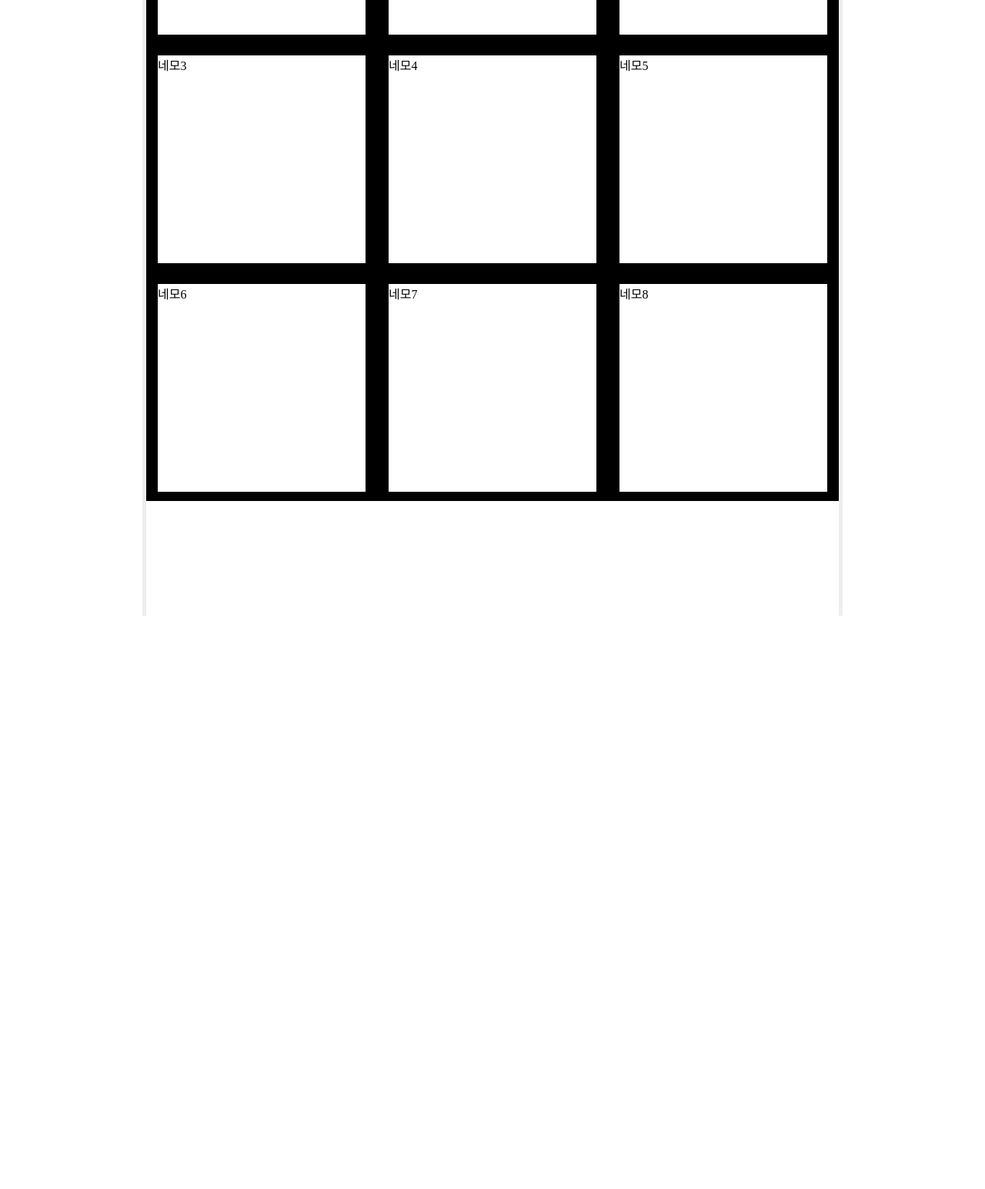
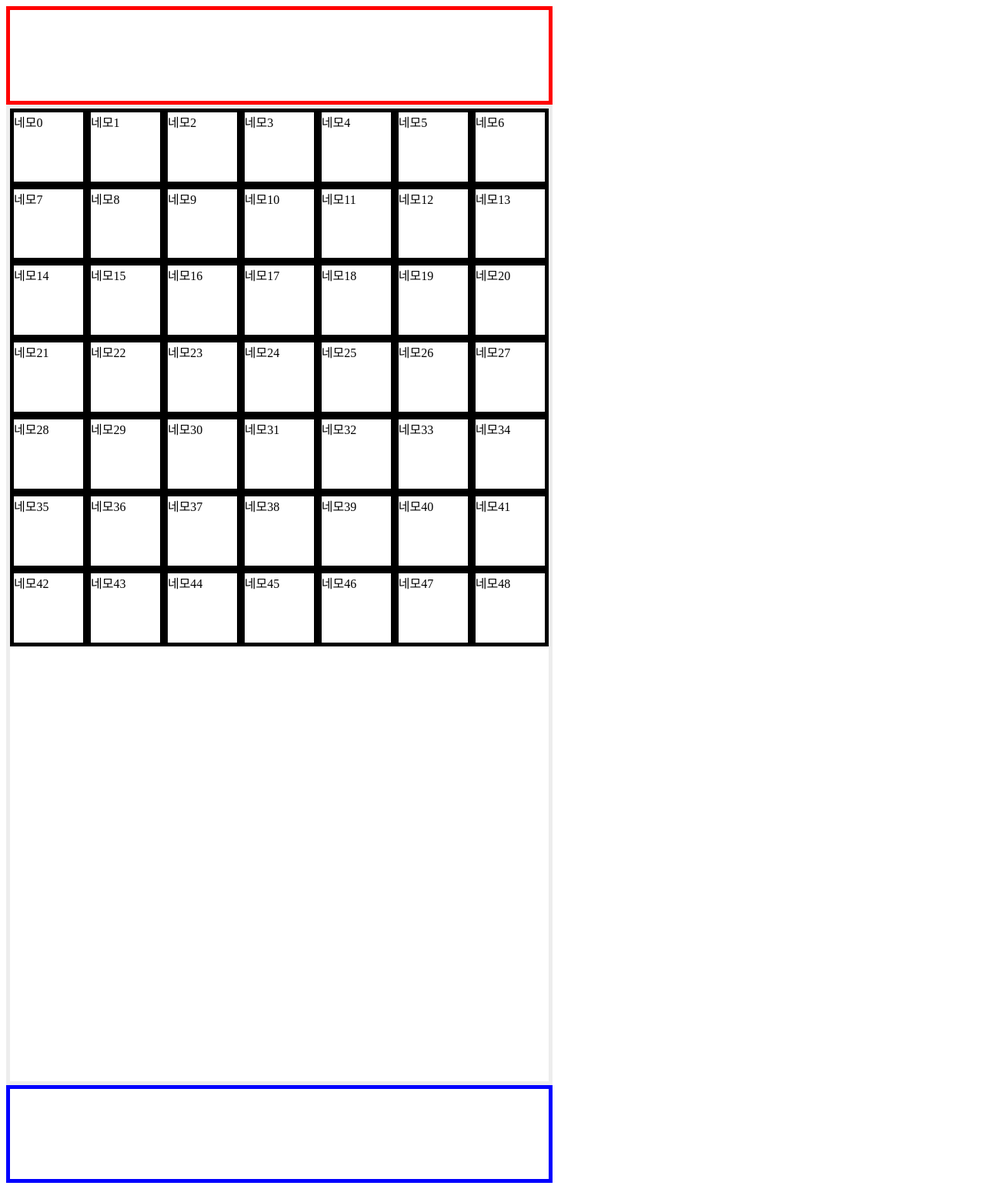
Before and after one commit to youngclown/Numbers_Othello, a Spring app: page /sampleTemplate in a window 1280 px wide. Shown: the whole page at 77% size. Before the commit the page ends 800 px from the top, so only its background shows below. Run offline with Thymeleaf, Linux system fonts and the light colour scheme; the template is opened without the code that fills it, so the values that code supplies are empty; some of the project's set-up classes (security, data sources, template engines, error pages and the like) are left out, and stand-ins take their place.

Commit message:
- 디자인 샘플 추가 - 레디 Enum, 메시지 타입 추가

```diff
--- a/src/main/java/com/chat/number/service/MessageCheckService.java
+++ b/src/main/java/com/chat/number/service/MessageCheckService.java
@@ -35,6 +35,9 @@ public class MessageCheckService {
                               NumberOthelloType.PLAYER_TWO.getValue()));
 
       chatMessage.setMessage(chatMessage.getName() + " game join");
+    } else if(chatMessage.getType() == MessageType.READY){
+      // 레디가 두개가 되어야지 게임이 시작됨!!!
+
     } else if(chatMessage.getType() == MessageType.CHAT){
       GameMessage gameMessage = new GameMessage();
       gameMessage.setChatRoomId(gameRoom.getRoomId());
--- a/src/main/java/com/chat/number/type/MessageType.java
+++ b/src/main/java/com/chat/number/type/MessageType.java
@@ -1,5 +1,5 @@
 package com.chat.number.type;
 
 public enum MessageType {
-    ENTER,CHAT,LEAVE,GAME,GAME_SCOPE,MESSAGE;
+    ENTER,CHAT,LEAVE,GAME,GAME_SCOPE,MESSAGE,READY;
 }
--- a/src/main/resources/templates/room.html
+++ b/src/main/resources/templates/room.html
@@ -273,7 +273,7 @@
         </tr>
     </table>
 </div>
-<button class="btn btn-primary" id="start">레디</button> <!-- 양쪽 다 레디가 되어야지만 시작함. -->
+<button class="btn btn-primary" id="ready">레디</button> <!-- 양쪽 다 레디가 되어야지만 시작함. -->
     <br/>
 <input type="text" id="message" style="height : 30px; width : 200px" placeholder="내용을 입력하세요" autofocus>
 <button class="btn btn-primary" id="send">전송</button>
--- a/src/main/resources/templates/sampleTemplate.html
+++ b/src/main/resources/templates/sampleTemplate.html
@@ -7,44 +7,44 @@
     <script>
         $(document).ready(function () {
             console.log("console_N1_시작!!");
-            var box = [0, 1, 2, 3, 4, 5, 7, 8, 9];
-
-            var totalBox = box.length;
-            var num = 0;
-
-            $.each(box, function (i) {
+            const num = 0;
+            for (let i = 0; i < 49; i++) {
                 console.log("console_N2_boxNum = " + i);
-                if (num < totalBox) {
+                if (num < 30) {
                     $(".wrap").append("<div id='nemo" + i + "' class='nemoC'><div class='in'>네모" + i + "</div></div>");
                 }
-            });
-
+            }
         });
     </script>
     <title>grid_test</title>
     <style>
-        /*
-        .wrap{width:100%; height:0%; max-width:900px; overflow:hidden; padding-bottom:100%; position:absolute; top:50%; left:50%; transform: translate(-50%, -50%); border:5px solid #ededed; display:flex;}
-        .nemoC{position: relative; width:33.33%; height:0; padding-bottom:33.33%; background:#000; border:1px solid red; flex:auto;}
-        */
+        .top {
+            width: 100%;
+            height: 15%;
+            overflow: hidden;
+            max-width: 700px;
+            border: 5px solid red;
+        }
+
         .wrap {
             width: 100%;
-            height: 0%;
-            max-width: 900px;
+            height: 0;
+            /*min-width: 700px;*/
+            max-width: 700px;
             overflow: hidden;
             padding-bottom: 100%;
-            position: absolute;
+            /*position: absolute;*/
             top: 50%;
             left: 50%;
-            transform: translate(-50%, -50%);
+            /*transform: translate(-50%, -50%);*/
             border: 5px solid #ededed;
         }
 
         .nemoC {
             position: relative;
-            width: 33.33%;
+            width: 14.28%;
             height: 0;
-            padding-bottom: 33%;
+            padding-bottom: 14.28%;
             background: #000;
             float: left;
         }
@@ -56,16 +56,21 @@
             padding-bottom: 90%;
             background: #fff;
         }
+        .bottom {
+            width: 100%;
+            height: 15%;
+            overflow: hidden;
+            max-width: 700px;
+            border: 5px solid blue;
+        }
     </style>
-
-
 </head>
 
 <body translate="no">
 
-
-<div class="wrap">
-</div>
+<div class="top"></div>
+<div class="wrap"></div>
+<div class="bottom"></div>
 
 </body>
 </html>
```
Also changed, not shown: MESSAGE.md (+3 -3 lines), src/main/resources/static/js/game.js (+13 -15 lines).
